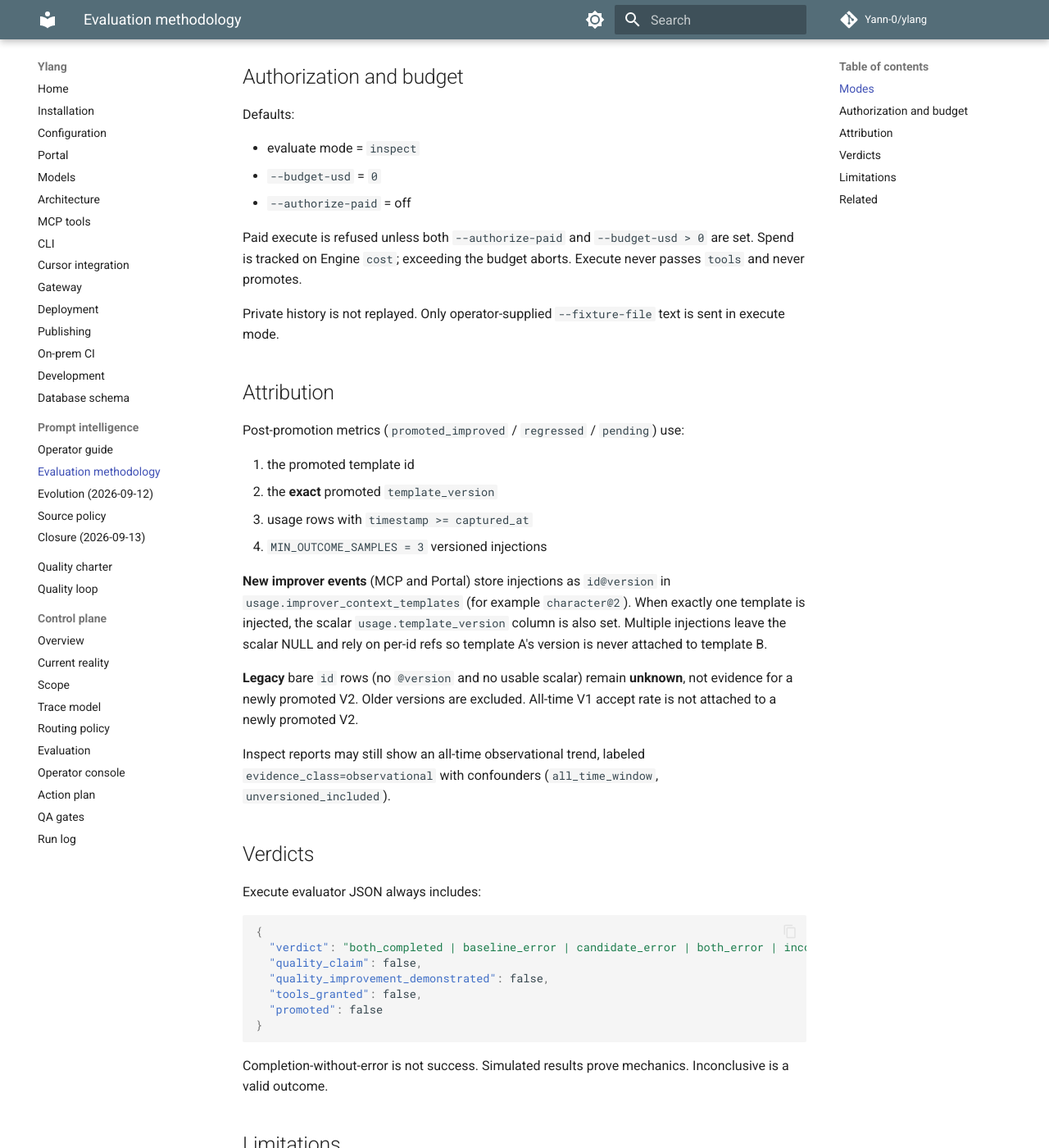
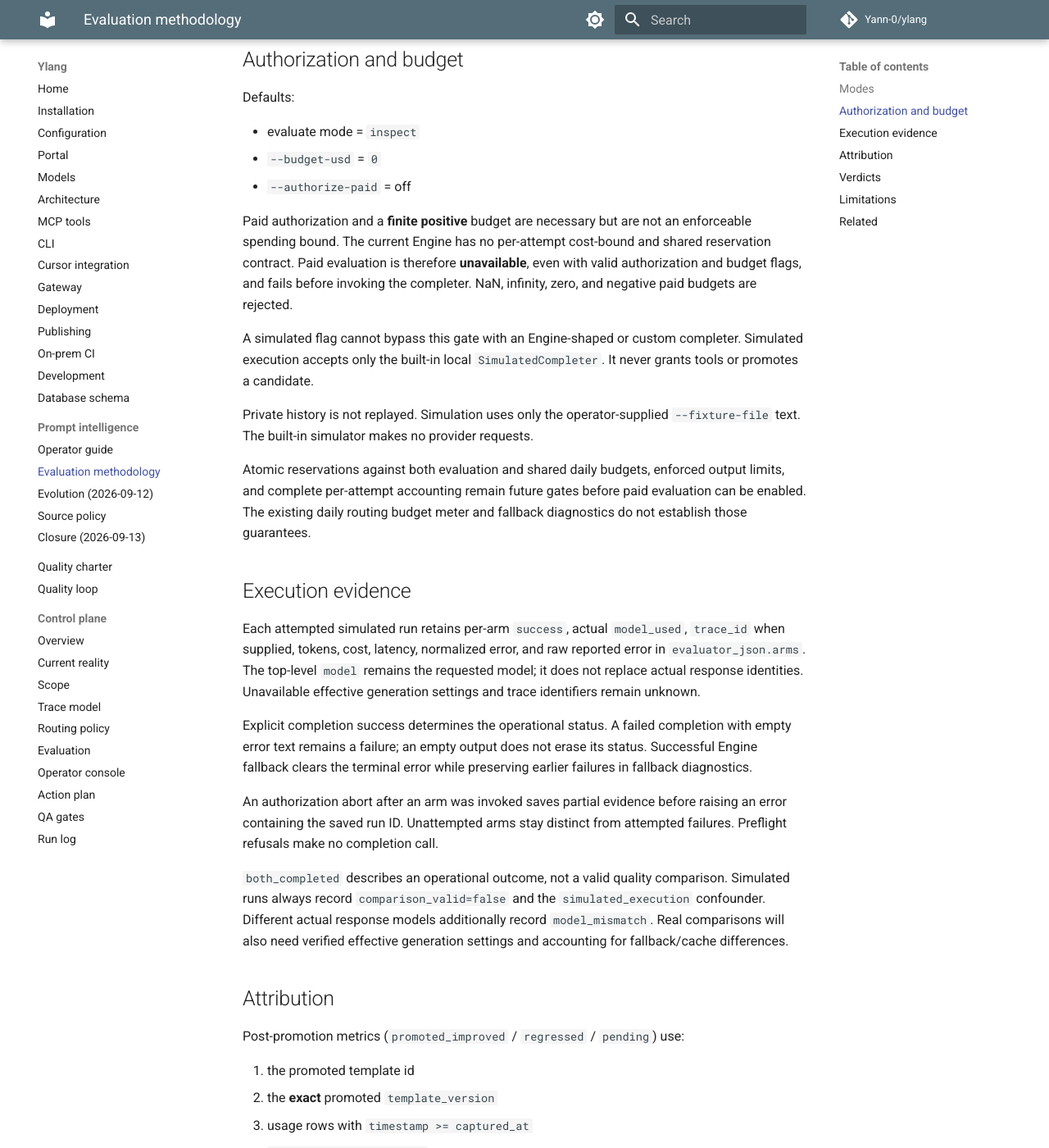
Before and after one commit to Yann-0/ylang, an MkDocs documentation site: the page built from docs/evaluation-methodology.md, in a window 1280 px wide and 1400 px high, scrolled down 777 px. Shown: the whole window at 82% size. Built offline with MkDocs 1.6.1 and Material for MkDocs 9.7.7, drawn with Linux system fonts in a browser that asks for light colours; comment, search, counter and statistics services are not loaded; some of the changed text lies outside the part shown.

Commit message:
Refuse unbounded evaluation and retain terminal evidence

````diff
--- a/docs/evaluation-methodology.md
+++ b/docs/evaluation-methodology.md
@@ -1,6 +1,6 @@
 # Evaluation methodology
 
-Ylang separates **inspection**, **observational trends**, and **controlled
+Ylang separates **inspection**, **observational trends**, and **simulated
 execution**. A working runner does not prove a prompt is better.
 
 ## Modes
@@ -8,11 +8,11 @@ execution**. A working runner does not prove a prompt is better.
 | Mode | Command | Paid calls | Evidence class | What it stores |
 |------|---------|------------|----------------|----------------|
 | Inspect | `ylang prompts candidates evaluate ID` (default) | none | observational | static risk/quality, body diff, all-time usage trend labeled mixed/unknown, inactive experiment `traffic_pct=0` |
-| Execute simulated | `--mode execute --simulated --fixture-file PATH --vs TEMPLATE` | none | simulated | baseline and candidate outputs from `SimulatedCompleter` |
-| Execute paid | `--mode execute --authorize-paid --budget-usd N --model MODEL --fixture-file PATH --vs TEMPLATE` | yes, capped | controlled | actual Engine outputs, tokens, cost, latency, errors |
+| Execute simulated | `--mode execute --simulated --fixture-file PATH --vs TEMPLATE` | none | simulated | baseline and candidate outputs from the built-in `SimulatedCompleter` |
+| Execute paid (unavailable) | `--mode execute --authorize-paid --budget-usd N` | none: refused before dispatch | no executed run | authorization and budget validation errors |
 
-Portal **Inspect vs current (no LLM)** is inspect only. Paid execute is CLI-only
-so a previously safe inspection control cannot become a paid operation.
+Portal **Inspect vs current (no LLM)** is inspect only. Its safe inspection
+control cannot become a paid operation.
 
 ## Authorization and budget
 
@@ -22,12 +22,46 @@ Defaults:
 - `--budget-usd` = `0`
 - `--authorize-paid` = off
 
-Paid execute is refused unless both `--authorize-paid` and `--budget-usd > 0`
-are set. Spend is tracked on Engine `cost`; exceeding the budget aborts.
-Execute never passes `tools` and never promotes.
+Paid authorization and a **finite positive** budget are necessary but are not
+an enforceable spending bound. The current Engine has no per-attempt cost-bound
+and shared reservation contract. Paid evaluation is therefore **unavailable**,
+even with valid authorization and budget flags, and fails before invoking the
+completer. NaN, infinity, zero, and negative paid budgets are rejected.
 
-Private history is not replayed. Only operator-supplied `--fixture-file` text
-is sent in execute mode.
+A simulated flag cannot bypass this gate with an Engine-shaped or custom
+completer. Simulated execution accepts only the built-in local
+`SimulatedCompleter`. It never grants tools or promotes a candidate.
+
+Private history is not replayed. Simulation uses only the operator-supplied
+`--fixture-file` text. The built-in simulator makes no provider requests.
+
+Atomic reservations against both evaluation and shared daily budgets, enforced
+output limits, and complete per-attempt accounting remain future gates before
+paid evaluation can be enabled. The existing daily routing budget meter and
+fallback diagnostics do not establish those guarantees.
+
+## Execution evidence
+
+Each attempted simulated run retains per-arm `success`, actual `model_used`,
+`trace_id` when supplied, tokens, cost, latency, normalized error, and raw
+reported error in `evaluator_json.arms`. The top-level `model` remains the
+requested model; it does not replace actual response identities. Unavailable
+effective generation settings and trace identifiers remain unknown.
+
+Explicit completion success determines the operational status. A failed
+completion with empty error text remains a failure; an empty output does not
+erase its status. Successful Engine fallback clears the terminal error while
+preserving earlier failures in fallback diagnostics.
+
+An authorization abort after an arm was invoked saves partial evidence before
+raising an error containing the saved run ID. Unattempted arms stay distinct
+from attempted failures. Preflight refusals make no completion call.
+
+`both_completed` describes an operational outcome, not a valid quality
+comparison. Simulated runs always record `comparison_valid=false` and the
+`simulated_execution` confounder. Different actual response models additionally
+record `model_mismatch`. Real comparisons will also need verified effective
+generation settings and accounting for fallback/cache differences.
 
 ## Attribution
 
@@ -54,13 +88,14 @@ Inspect reports may still show an all-time observational trend, labeled
 
 ## Verdicts
 
-Execute evaluator JSON always includes:
+Execute evaluator JSON includes:
 
 ```json
 {
   "verdict": "both_completed | baseline_error | candidate_error | both_error | inconclusive",
   "quality_claim": false,
   "quality_improvement_demonstrated": false,
+  "comparison_valid": false,
   "tools_granted": false,
   "promoted": false
 }
@@ -74,11 +109,12 @@ Inconclusive is a valid outcome.
 - Historical improver events often omit version (`bare id`); those rows stay
   unknown. New events write `id@version` going forward — this does **not**
   prove quality improvement by itself.
-- Controlled execute uses the operator fixture, not the operator's private
-  production distribution.
+- Fixtures are operator supplied and do not represent private production
+  traffic.
 - No LLM-as-judge. No automatic promotion from any verdict.
-- Live provider quality is **not** demonstrated by CI. CI uses fixtures and a
-  simulated completer.
+- Live provider execution and quality improvement are **not** demonstrated by
+  CI or by the simulator.
+- This patch does not add shared budget reservations or an attempt ledger.
 
 ## Related
 
````
Also changed, not shown: CHANGELOG.md (+4 -1 lines), 4 other files.
